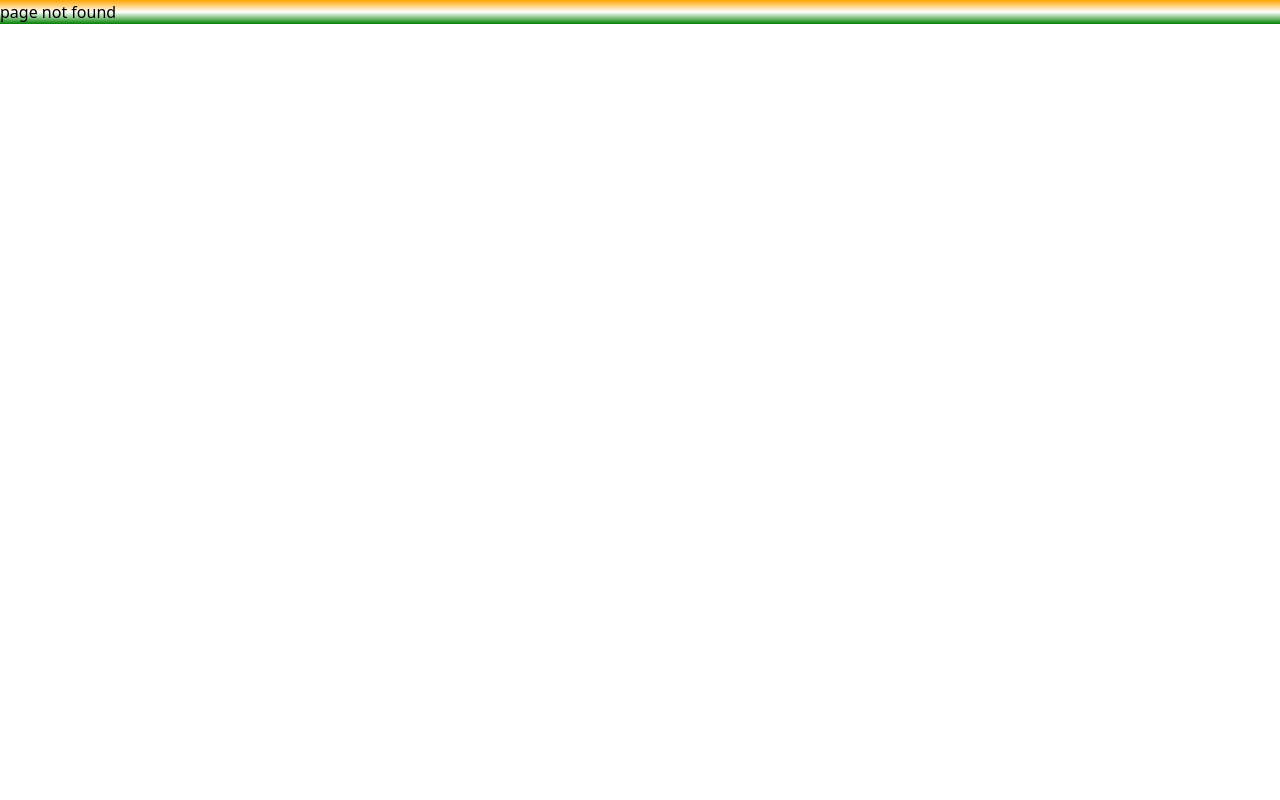
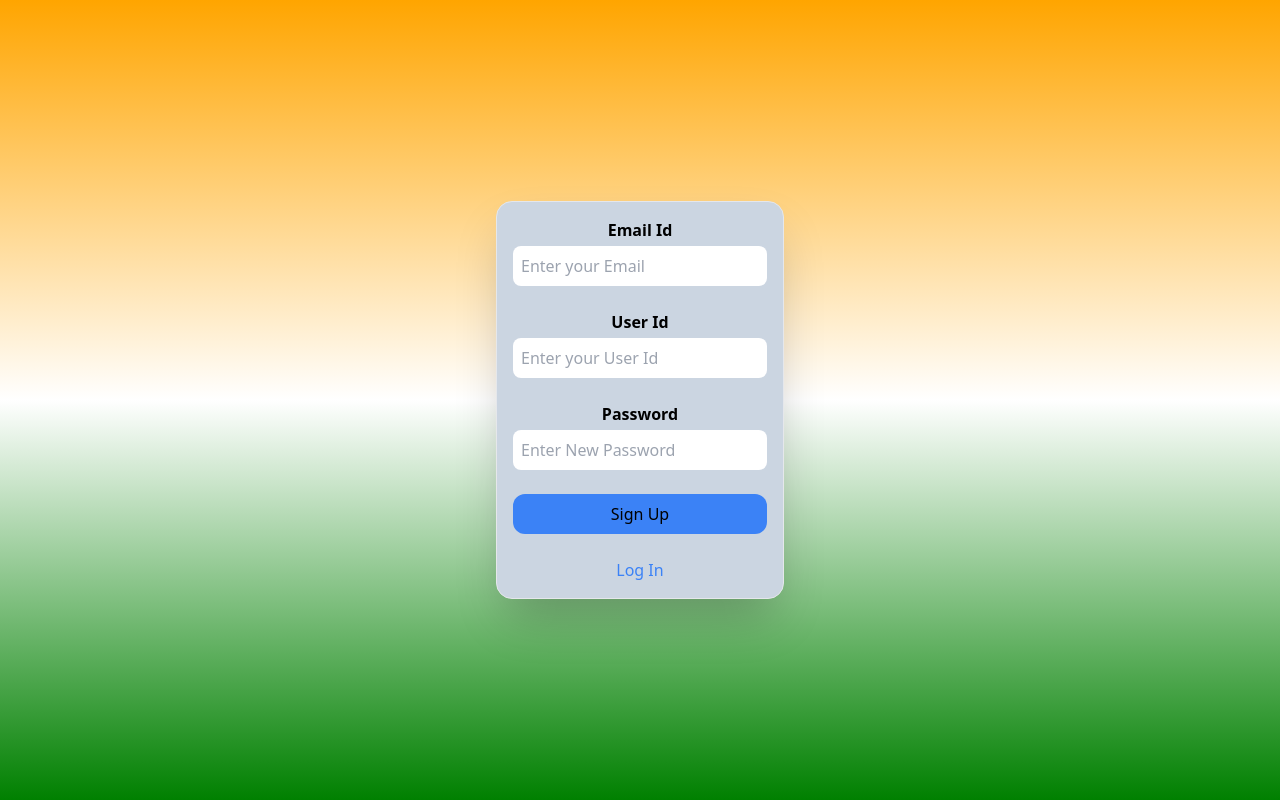
Before and after one commit to ganitkumar517/Omninos-assignment, a React (Vite) app: page /signup in a window 1280 px wide. Before the commit this address had no page. Built offline with nearby package versions, Linux system fonts and the light colour scheme.

Commit message:
feat: registration form

```diff
--- a/src/Route/Index.jsx
+++ b/src/Route/Index.jsx
@@ -1,11 +1,24 @@
-import React from 'react'
+import React, { Suspense } from 'react'
 import { BrowserRouter, Route, Routes } from 'react-router-dom'
 import { defaultRoute, router } from './config'
-import Login from '../components/Auth/Index'
+import Login from '../components/Auth/Login/Index'
 
 export default function Index() {
     return (
         <div>
+            <Suspense fallback={
+                <div className="absolute top-1/2 left-1/2 ">
+                    <div
+                        className="inline-block h-8 w-8 animate-spin rounded-full border-4 border-solid border-current border-r-transparent align-[-0.125em] motion-reduce:animate-[spin_1.5s_linear_infinite]   "
+                        role="status"
+                    >
+                        <span className="!absolute !-m-px !h-px !w-px !overflow-hidden !whitespace-nowrap !border-0 !p-0 ![clip:rect(0,0,0,0)]">
+                            Loading...
+                        </span>
+                    </div>
+                </div>
+            }
+            >
                 <BrowserRouter basename="/">
                     <Routes>
                         <Route path={defaultRoute} element={<Login />} />
@@ -22,6 +35,7 @@ export default function Index() {
                         )}
                     </Routes>
                 </BrowserRouter>
+            </Suspense >
         </div>
     )
 }
--- a/src/Route/config.js
+++ b/src/Route/config.js
@@ -5,6 +5,10 @@ export const defaultRoute = "/";
 export const router = [
   {
     path: "/login",
-    component: lazy(() => import("../components/Auth/Index.jsx")),
+    component: lazy(() => import("../components/Auth/Login/Index.jsx")),
+  },
+  {
+    path: "/signup",
+    component: lazy(() => import("../components/Auth/Register/Index.jsx")),
   },
 ];
--- a/src/components/Auth/Login.jsx
+++ b/src/components/Auth/Login/Login.jsx
@@ -1,18 +1,21 @@
 import React from 'react'
+import { useNavigate } from 'react-router-dom'
 
 export default function Login() {
+    const navigate = useNavigate();
     return (
         <div className='flex justify-center items-center h-screen'>
             <div className='w-72 h-80 bg-slate-300 shadow-2xl border border-black-1 text-center p-4 gap-6 flex flex-col rounded-2xl justify-center'>
                 <div className='flex flex-col gap-1'>
                     <label className='font-semibold'>User Id</label>
-                    <input type='text' className='rounded-lg p-2' />
+                    <input type='text' className='rounded-lg p-2' placeholder='Enter your User Id' />
                 </div>
                 <div className='flex flex-col gap-1'>
                     <label className='font-semibold'>Password</label>
-                    <input type='password' className='rounded-lg p-2' />
+                    <input type='password' className='rounded-lg p-2' placeholder='Enter your Password' />
                 </div>
                 <button className='bg-blue-500 p-2 rounded-xl hover:bg-blue-300'>Login</button>
+                <div onClick={() => navigate("/signup")} className='text-blue-500 cursor-pointer'>sign up</div>
             </div>
         </div>
     )
--- /dev/null
+++ b/src/components/Auth/Register/Index.jsx
@@ -0,0 +1,10 @@
+import React from 'react'
+import Register from './Register'
+
+export default function Index() {
+    return (
+        <div>
+            <Register />
+        </div>
+    )
+}
--- /dev/null
+++ b/src/components/Auth/Register/Register.jsx
@@ -0,0 +1,26 @@
+import React from 'react'
+import { useNavigate } from 'react-router-dom'
+
+export default function Register() {
+    const navigate = useNavigate()
+    return (
+        <div className='flex justify-center items-center h-screen'>
+            <div className='w-72  bg-slate-300 shadow-2xl border border-black-1 text-center p-4 gap-6 flex flex-col rounded-2xl justify-center'>
+                <div className='flex flex-col gap-1'>
+                    <label className='font-semibold'>Email Id</label>
+                    <input type='email' className='rounded-lg p-2' placeholder='Enter your Email' />
+                </div>
+                <div className='flex flex-col gap-1'>
+                    <label className='font-semibold'>User Id</label>
+                    <input type='text' className='rounded-lg p-2' placeholder='Enter your User Id' />
+                </div>
+                <div className='flex flex-col gap-1'>
+                    <label className='font-semibold'>Password</label>
+                    <input type='password' className='rounded-lg p-2' placeholder='Enter New Password' />
+                </div>
+                <button className='bg-blue-500 p-2 rounded-xl hover:bg-blue-300'>Sign Up</button>
+                <div onClick={() => navigate("/login")} className='text-blue-500 cursor-pointer'>Log In</div>
+            </div>
+        </div>
+    )
+}
```
Also changed, not shown: src/components/Auth/Login/Index.jsx (renamed from src/components/Auth/Index.jsx). Lines whose indentation alone changed are shown as unchanged.
